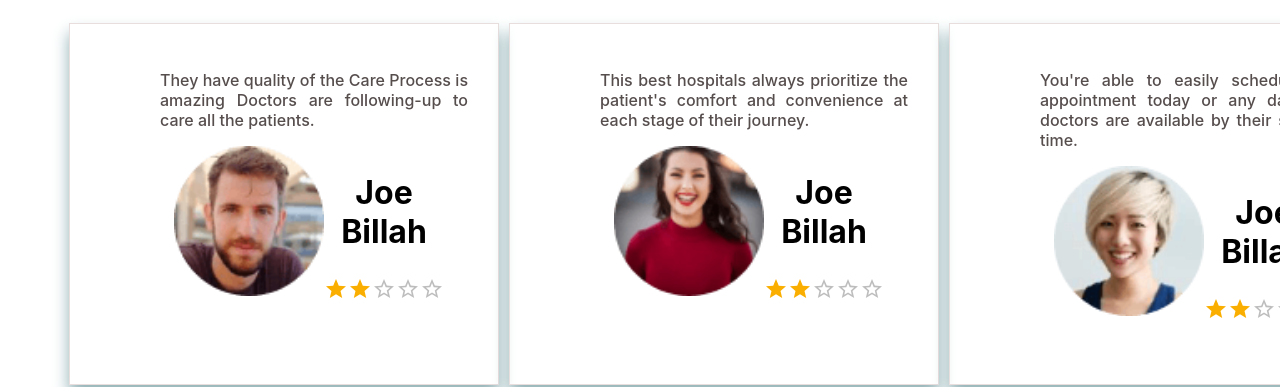
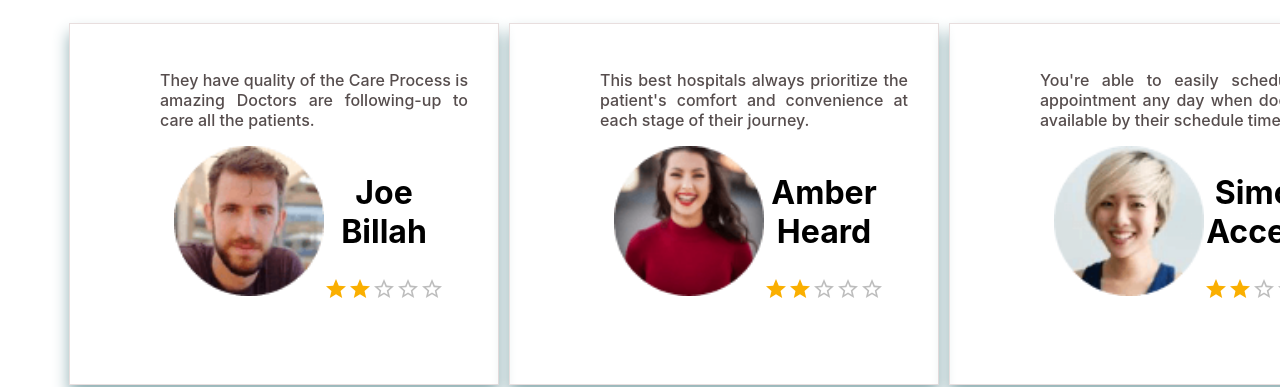
Before and after one commit to BishalAshiq/website-hospital, a React (Create React App) app: page / in a window 1280 px wide. Shown: the part 2801-3188 px from the top of the page. Built offline with nearby package versions, Linux system fonts and the light colour scheme.

Commit message:
added reviews

```diff
--- a/src/Pages/PatientsReview/PatientsReview.js
+++ b/src/Pages/PatientsReview/PatientsReview.js
@@ -1,8 +1,8 @@
 import { Container } from "@mui/system";
 import React from "react";
+import "./PatientsReview.css";
 import Rating from "@mui/material/Rating";
 import Typography from "@mui/material/Typography";
-import "./PatientsReview.css";
 import patients1 from "../../Images/Reviews/people-1.png";
 import patients2 from "../../Images/Reviews/people-2.png";
 import patients3 from "../../Images/Reviews/people-3.png";
@@ -11,13 +11,13 @@ const PatientsReview = () => {
   const [value, setValue] = React.useState(2);
   return (
     <div>
-      <h1 style={{color:"#44FDDC"}}>Our Patients Says</h1>
+      <h1 style={{ color: "#44FDDC" }}>Our Patients Says</h1>
       <Container>
         <div className="patients">
           <div className="review">
             <p>
-              They have quality of the Care Process is amazing
-              Doctors are following-up to care all the patients.
+              They have quality of the Care Process is amazing Doctors are
+              following-up to care all the patients.
             </p>
             <Container>
               <div className="name-img">
@@ -38,13 +38,14 @@ const PatientsReview = () => {
           </div>
           <div className="review">
             <p>
-              This best hospitals always prioritize the patient's comfort and convenience at each stage of their journey.
+              This best hospitals always prioritize the patient's comfort and
+              convenience at each stage of their journey.
             </p>
             <Container>
               <div className="name-img">
                 <img src={patients2} alt="" />
                 <div>
-                <h2>Joe Billah</h2>
+                  <h2>Amber Heard</h2>
                   <Typography component="legend"></Typography>
                   <Rating
                     name="simple-controlled"
@@ -59,13 +60,14 @@ const PatientsReview = () => {
           </div>
           <div className="review">
             <p>
-            You're able to easily schedule your appointment today or any day when doctors are available by their schedule time.
+              You're able to easily schedule your appointment any day
+              when doctors are available by their schedule time.
             </p>
             <Container>
               <div className="name-img">
                 <img src={patients3} alt="" />
                 <div>
-                <h2>Joe Billah</h2>
+                  <h2>Simon Access</h2>
                   <Typography component="legend"></Typography>
                   <Rating
                     name="simple-controlled"
```
Lines whose indentation alone changed are shown as unchanged.
